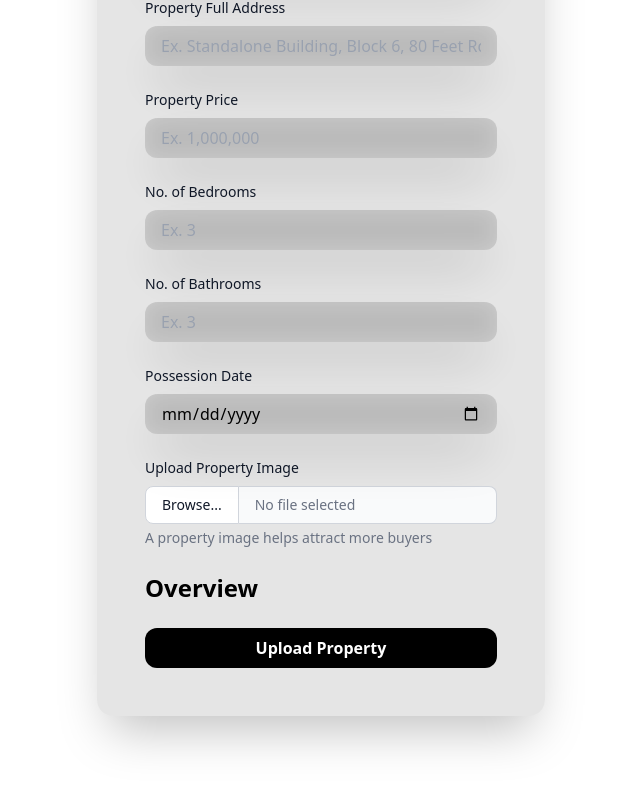
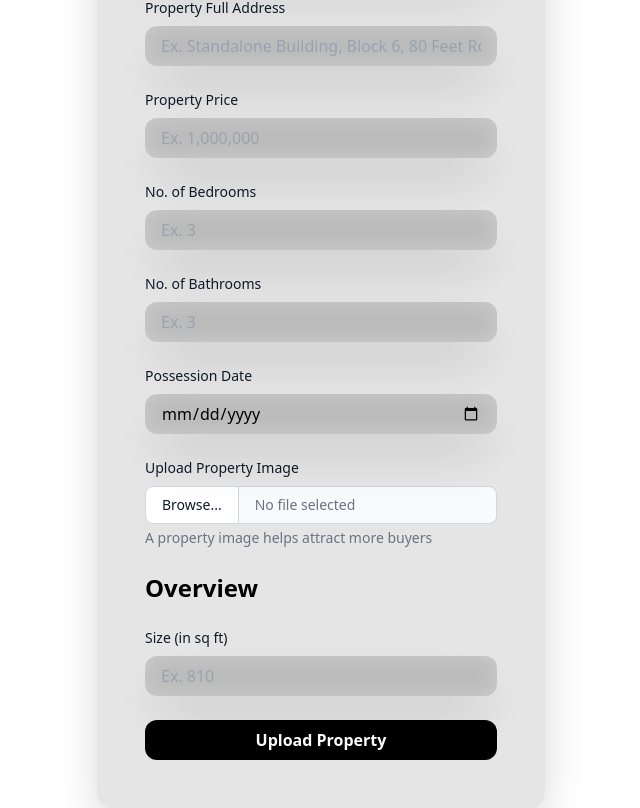
Before and after one commit to yrCodem/XeroBrokerage, a Next.js app in the folder xerobrokerage/: page /upload-property in a window 1280 px wide. Shown: the part 422-1230 px from the top of the page, without its empty margins (319-959 px from the left). Before the commit the page ends 1138 px from the top, so only its background shows below. Built offline with nearby package versions, Linux system fonts and the light colour scheme.

Commit message:
fixed the size entry

```diff
--- a/xerobrokerage/src/app/upload-property/page.jsx
+++ b/xerobrokerage/src/app/upload-property/page.jsx
@@ -11,6 +11,7 @@ export default function Upload() {
     beds: '',
     baths: '',
     price: '',
+    size: '',
   })
   const [possessionDate, setPossessionDate] = useState('')
 
@@ -258,6 +259,31 @@ export default function Upload() {
         {/* Overview Section */}
         <h2 className='text-2xl font-bold text-left'>Overview</h2>
 
+        {/* Price */}
+        <div className='max-w-lg mx-auto'>
+          <label
+            htmlFor='user_avatar'
+            className='block mb-2 text-sm font-medium text-gray-900 dark:text-white'
+          >
+            Size (in sq ft)
+          </label>
+          <input
+            className={`w-full px-4 py-2 rounded-xl bg-black/10 shadow-2xl backdrop-blur-md placeholder-gray-400 focus:outline-none ${
+              errors.size ? 'border border-red-500' : ''
+            }`}
+            placeholder='Ex. 810'
+            type='float'
+            name='size'
+            required
+            min='0'
+            onChange={e => validateNumber('size', e.target.value)}
+            style={{ WebkitAppearance: 'none', MozAppearance: 'textfield' }}
+          />
+          {errors.size && (
+            <p className='text-red-500 text-sm mt-1'>{errors.size}</p>
+          )}
+        </div>
+
         <button
           type='submit'
           className={`w-full bg-black text-white hover:bg-gray-800 transition-all duration-300 py-2 px-4 rounded-xl font-semibold ${
```
